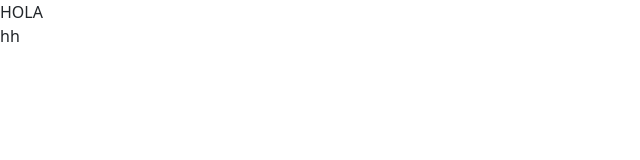
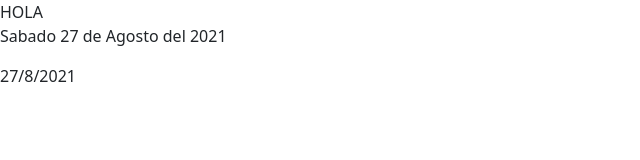
Before and after one commit to josegordillo791/reloj_javascript, a plain HTML site: page index.html in a window 1280 px wide. Shown: the whole page, without its empty margins (0-640 px from the left). Drawn offline with nearby package versions, Linux system fonts and the light colour scheme; a web font is replaced by a local one.

Commit message:
Add files via upload

```diff
--- a/app.js
+++ b/app.js
@@ -2,17 +2,27 @@ function  ActualizarHora () {
        var fecha = new Date(),
            horas = fecha.getHours(),
            ampm=ampm,
+           diadelmes=fecha.getDate();
            min=fecha.getMinutes(),
            seg=fecha.getSeconds(),
+           anio=fecha.getFullYear(),
            dia=fecha.getDay(),
            mes=fecha.getMonth();
-          // year=fecha.getfullYear();
 
-           var semana = ['Domingo',"Lunes" ,"Martes" ,"Miercoles","Jueves" ,"Sabado"];
-           var meses_a = ["Enero","Febrero" ,"Marzo" ,"Abril" ,"Mayo" ,"Junio" ,"Julio" ,"Agosto" ,"Septiembre" ,"Octubre" ,"Noviembre" ,"Diciembre"];
+
+           var semana_a =  ['Domingo',"Lunes" ,"Martes" ,"Miercoles","Jueves" ,"Sabado"];
+           var meses_a =  ["Enero","Febrero" ,"Marzo" ,"Abril" ,"Mayo" ,"Junio" ,"Julio" ,"Agosto" ,"Septiembre" ,"Octubre" ,"Noviembre" ,"Diciembre"];
 
           /*  let diasemana=document.getElementById("diaSemana"); */
 
+
+
+
+
+              var diaDeSemana = semana_a[dia];
+              console.log("DIA DE SEMANA ES :"+diaDeSemana);
+              var parrafo =document.getElementById("3");
+              parrafo.textContent=diaDeSemana+" "+diadelmes+" de "+ meses_a[mes]+" del "+  anio;
 
 
 
@@ -21,7 +31,3 @@ function  ActualizarHora () {
    ActualizarHora();
 
    var seteo = setInterval (ActualizarHora,1000);
-
-   var x = "x";
-   parrafo =document.getElementById("3");
-   parrafo.innerHTML="hh";
--- a/index.html
+++ b/index.html
@@ -52,5 +52,9 @@
             </div>
         </div> -->
         <script src="./app.js"></script>
+        <script>
+            var f = new Date();
+            document.write(f.getDate() + "/" + (f.getMonth() +1) + "/" + f.getFullYear());
+     </script>
 </body>
 </html>
```
